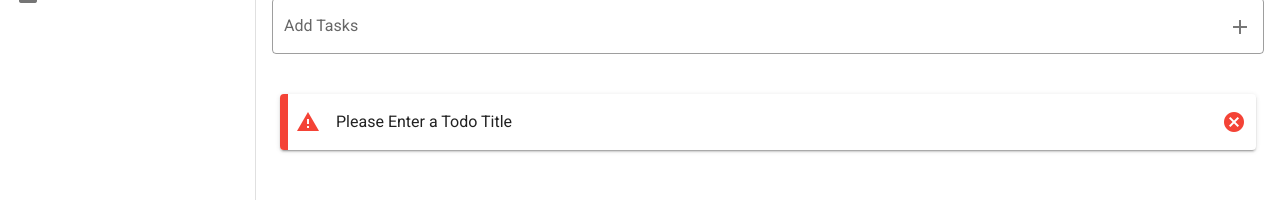
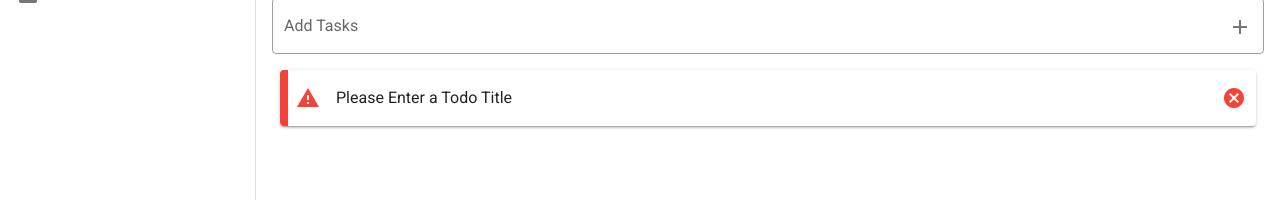
Before and after one commit to MockingJay-TC/Vuetify_Todo, a Vue app: page /#/ in a window 1280 px wide. Both pictures are taken after a click on the button 1240 px from the left and 173 px from the top of the page. Shown: the part 146-346 px from the top of the page. Built offline with nearby package versions, Linux system fonts and the light colour scheme.

Commit message:
alert edited

```diff
--- a/src/views/Todo.vue
+++ b/src/views/Todo.vue
@@ -13,7 +13,7 @@
       append-icon="mdi-plus"
     ></v-text-field>
     <v-alert
-      class="ma-6"
+      class="mx-6"
       v-model="alert"
       dismissible
       color="red"
```
